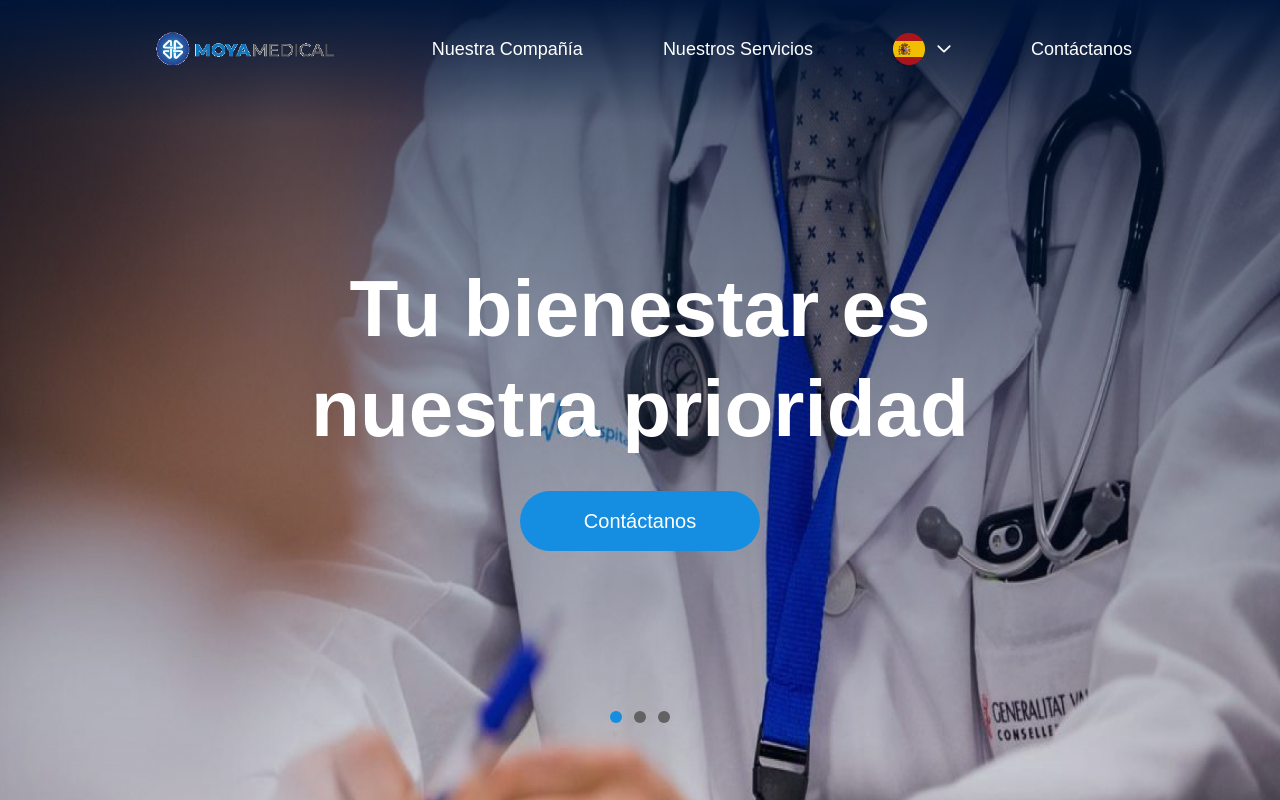
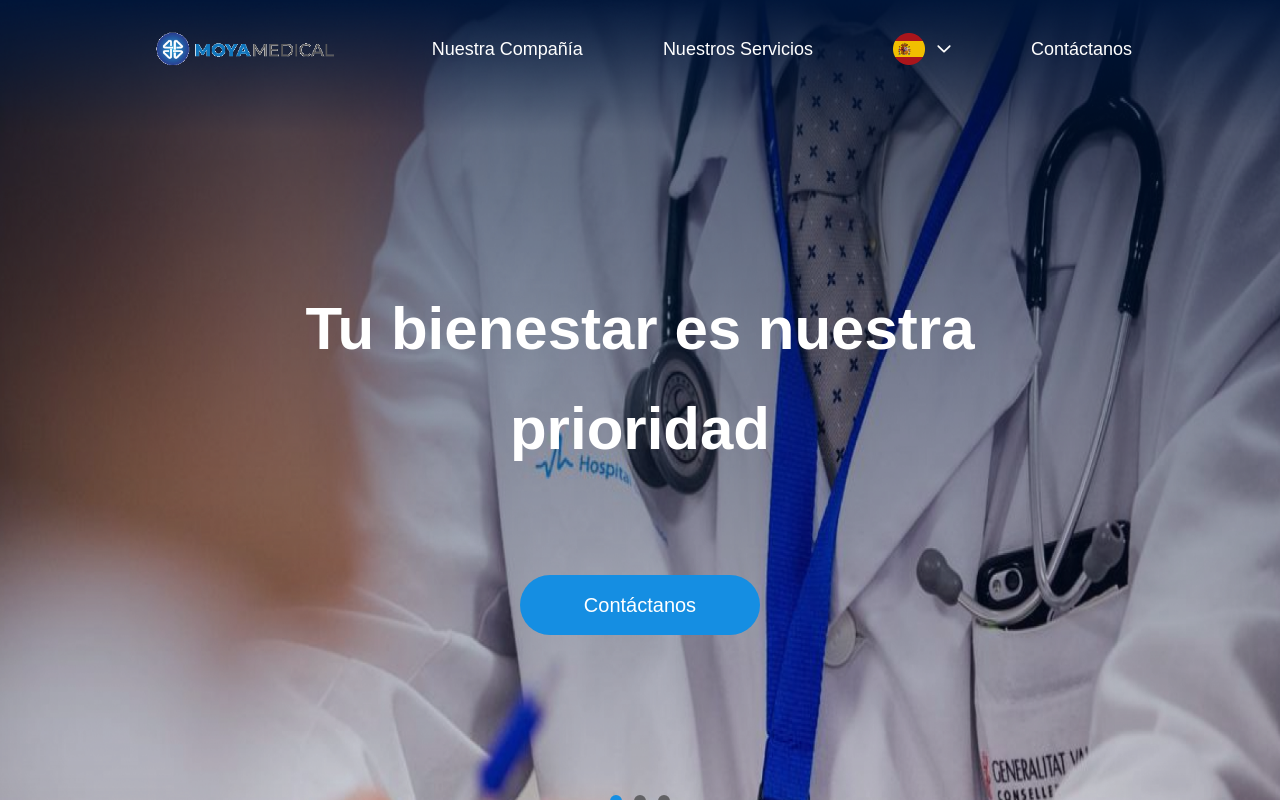
Before and after one commit to leodev9911/healthcare-center-miami-project, a React app: page / in a window 1280 px wide. Shown: the top 800 px of the page. Built offline with nearby package versions, Linux system fonts and the light colour scheme; the HTML template or start-up script is replaced by a standard one.

Commit message:
HeroSectionTitle component finished

```diff
--- a/src/components/Home/HomePresentation.jsx
+++ b/src/components/Home/HomePresentation.jsx
@@ -1,14 +1,7 @@
-import LinkButton from "../Shared/LinkButton"
-
-export default function HomePresentation() {
+export default function HomePresentation({ children }) {
   return (
     <section className="relative z-10 lg:max-w-[80%] flex items-center flex-col text-center text-colors-pageWhite gap-8 px-2">
-      <h1
-        className="font-extrabold lg:max-w-[80%] text-4xl leading-10 lg:text-[80px] lg:leading-[100px]"
-      >
-        Tu bienestar es nuestra prioridad
-      </h1>
-      <LinkButton text='Contáctanos' />
+      {children}
     </section>
   )
 }
--- /dev/null
+++ b/src/components/Shared/HeroSectionTitle.jsx
@@ -0,0 +1,12 @@
+export default function HeroSectionTitle({
+  heroTitle,
+  location
+}) {
+  return (
+    <h1
+      className={`font-extrabold text-5xl lg:text-[60px] ${location.pathname === '/' && 'lg:max-w-[80%]'} leading-[60px] lg:leading-[100px] pb-4 lg:pb-16 pt-5`}
+    >
+      {heroTitle}
+    </h1>
+  )
+}
--- a/src/containers/Header.jsx
+++ b/src/containers/Header.jsx
@@ -1,17 +1,12 @@
-import { useLocation } from "react-router"
 import rectangle from "../assets/rectangle.png"
-import { getHeaderBackgroundImageByRoute } from "../logic/getHeaderBackgroundImageByRoute"
-import { useGetScreenSize } from "../hooks/useGetScreenSize"
 
-export default function Header({ children }) {
-  const location = useLocation()
-  const { screenSize } = useGetScreenSize()
-  const backgroundImage = screenSize > 600
-  ? getHeaderBackgroundImageByRoute(location.pathname).desktop
-  : getHeaderBackgroundImageByRoute(location.pathname).mobile
-
+export default function Header({
+  children,
+  backgroundImage,
+  location
+ }) {
   return (
-    <header className="w-full relative flex flex-col items-center gap-40">
+    <header className={`w-full relative flex flex-col items-center ${location.pathname === '/' ? 'gap-40' : 'gap-16'}`}>
       <img
         className="w-full h-full absolute z-0"
         src={rectangle}
--- a/src/routes/App.jsx
+++ b/src/routes/App.jsx
@@ -12,46 +12,64 @@ import OurCompany from "../pages/OurCompany"
 import WhyUs from "../pages/WhyUs"
 import OurServices from "../pages/OurServices"
 import WhereAreWe from "../pages/WhereAreWe"
+import { getHeaderBackgroundImageByRoute } from "../logic/getHeaderBackgroundImageByRoute"
+import { useGetScreenSize } from "../hooks/useGetScreenSize"
+import LinkButton from "../components/Shared/LinkButton"
+import HeroSectionTitle from "../components/Shared/HeroSectionTitle"
+import { routes } from "./routes"
 
 export default function App() {
+  const location = useLocation()
   const [mobileMenuIsActive, setMobileMenuIsActive] = useState(false)
-
-  const location = useLocation()
+  const { screenSize } = useGetScreenSize()
+  const backgroundImage = screenSize > 600
+    ? getHeaderBackgroundImageByRoute(location.pathname).desktop
+    : getHeaderBackgroundImageByRoute(location.pathname).mobile
+  const pageTitle = routes.find(route => location.pathname === route.to).title
 
   return (
     <>
       {mobileMenuIsActive && <MobileMenu setMobileMenuIsActive={setMobileMenuIsActive} />}
-      <Header>
+      <Header
+        backgroundImage={backgroundImage}
+        location={location}
+      >
         <NavBar
           setMobileMenuIsActive={setMobileMenuIsActive}
         />
-        {location.pathname === '/' && <HomePresentation />}
+        <HomePresentation>
+          <HeroSectionTitle
+            heroTitle={pageTitle}
+            location={location}
+          />
+          {location.pathname === '/' && <LinkButton text='Contáctanos' />}
+        </HomePresentation>
         {location.pathname === '/' && <HomeHeaderSlider />}
       </Header>
       <Main>
         <Routes>
           <Route
-            path="/"
+            path={routes[0].to}
             element={<Home />}
           />
           <Route
-            path="/our-services"
-            element={<OurServices />}
-          />
-          <Route
-            path="/our-services/:serviceid"
-            element={<OurServices />}
-          />
-          <Route
-            path="/our-company"
+            path={routes[1].to}
             element={<OurCompany />}
           />
           <Route
-            path="/our-company/why-us"
+            path={routes[2].to}
+            element={<OurServices />}
+          />
+          {/* <Route
+            path="/our-services/:serviceid"
+            element={<OurServices />}
+          /> */}
+          <Route
+            path={routes[3].to}
             element={<WhyUs />}
           />
           <Route
-            path="/our-company/where-are-we"
+            path={routes[4].to}
             element={<WhereAreWe />}
           />
         </Routes>
--- /dev/null
+++ b/src/routes/routes.js
@@ -0,0 +1,24 @@
+const routes = []
+
+routes.push({
+  to: '/',
+  title: 'Tu bienestar es nuestra prioridad',
+});
+routes.push({
+  to: '/our-company',
+  title: 'Nuestra Compañía',
+});
+routes.push({
+  to: '/our-services',
+  title: 'Nuestros Servicios',
+});
+routes.push({
+  to: '/our-company/why-us',
+  title: 'Por Qué Nosotros',
+});
+routes.push({
+  to: '/our-company/where-are-we',
+  title: 'Dónde Estamos',
+});
+
+export { routes }
```
